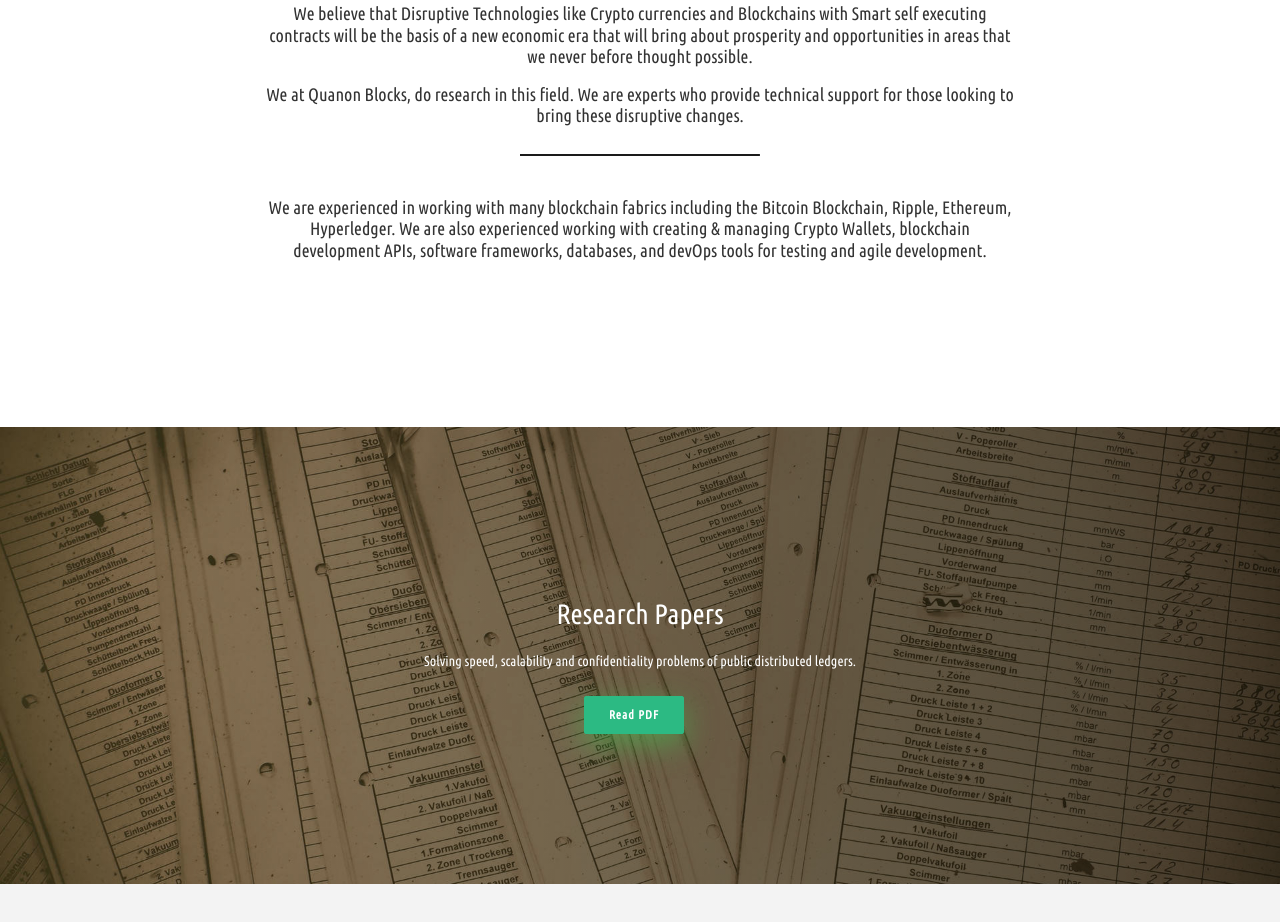
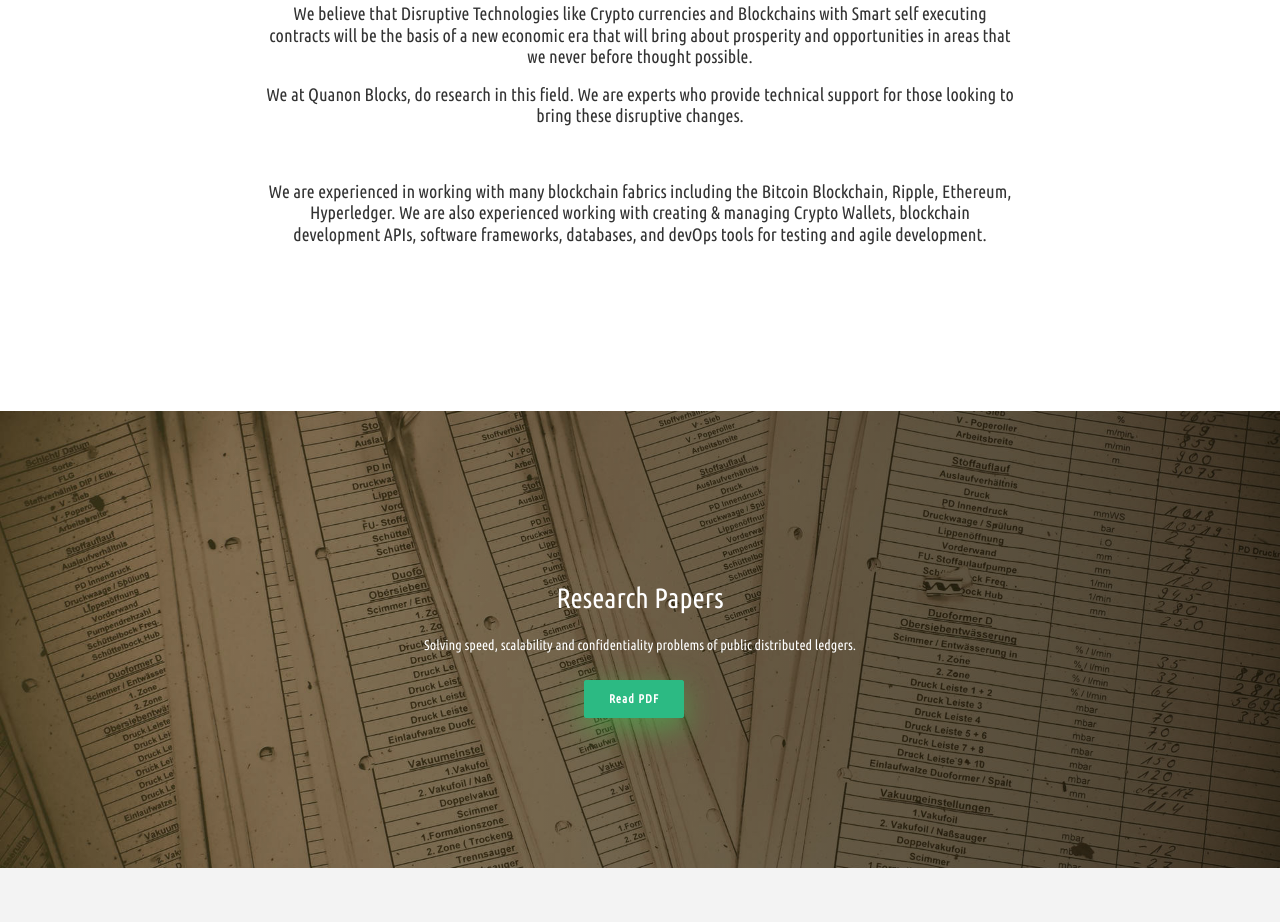
Before and after one commit to quanonblocks/quanonblocks.github.io, a plain HTML site: page index.html in a window 1280 px wide. Shown: the part 1088-2010 px from the top of the page. Drawn offline with Linux system fonts and the light colour scheme; a script that the page names is missing; files whose address does not match are found by name.

Commit message:
remove bar from within about section

```diff
--- a/index.html
+++ b/index.html
@@ -76,7 +76,6 @@
                  <p class="wow fadeInDown" data-wow-delay="0.2s" style="padding-top: 5%;">Blockchain and Crypto currencies are the basis of our new economic system that is fast becoming the defacto standard of challenging existing status quo.</p><br>
                  <p class="wow fadeInDown" data-wow-delay="0.2s">We believe that Disruptive Technologies like Crypto currencies and Blockchains with Smart self executing contracts will be the basis of a new economic era that will bring about prosperity and opportunities in areas that we never before thought possible.</p></br>
                  <p class="wow fadeInDown" data-wow-delay="0.2s">We at Quanon Blocks, do research in this field. We are experts who provide technical support for those looking to bring these disruptive changes.</p></br>
-                 <img src="assets/images/bar.svg">
                  <p class="wow fadeInDown" data-wow-delay="0.2s" style="padding-top: 5%;>Based our ot New Delhi India. Our Team works and collaborates with a team developers all around the world.</p></br>
                  <p class="wow fadeInDown" data-wow-delay="0.2s">We are experienced in working with many blockchain fabrics including the Bitcoin Blockchain, Ripple, Ethereum, Hyperledger. We are also experienced working with creating & managing Crypto Wallets, blockchain development APIs, software frameworks, databases, and devOps tools for testing and agile development.</p></br>
               </div>
```
